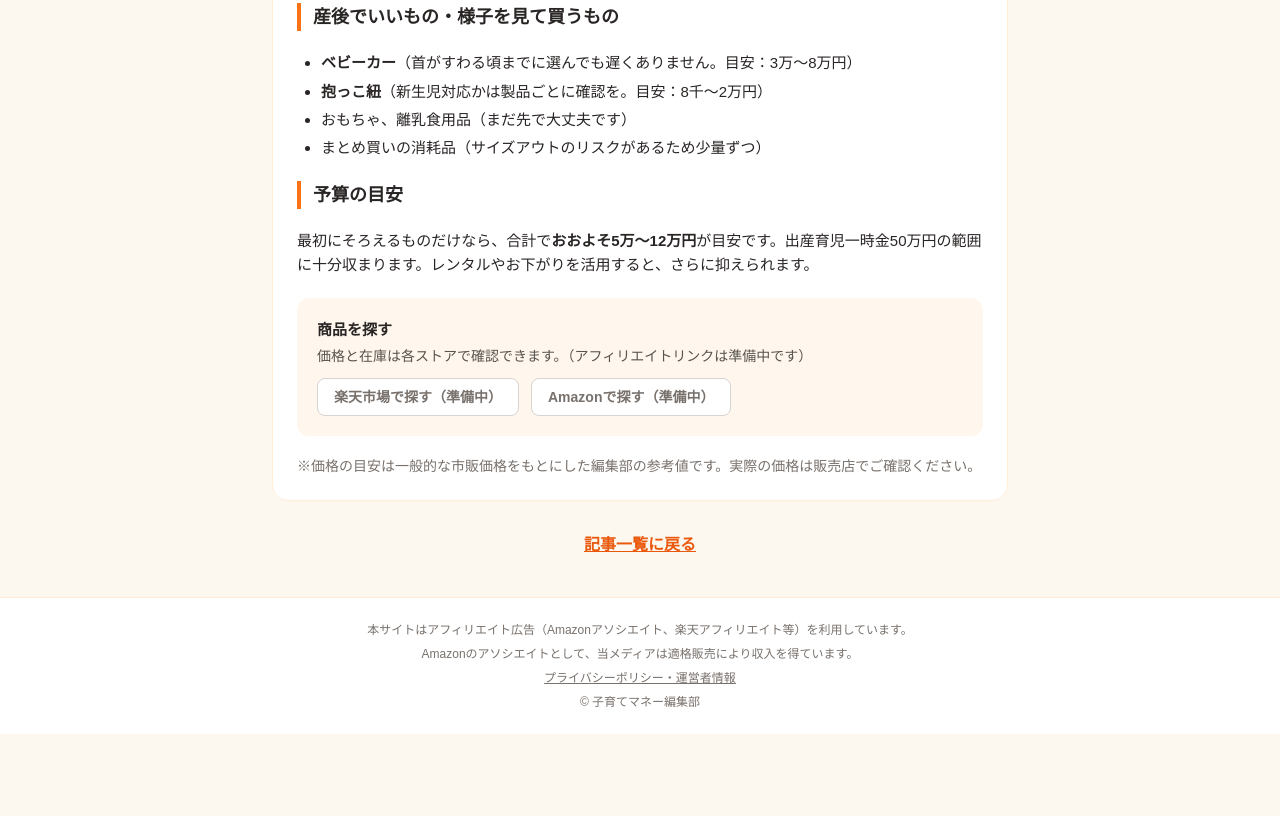
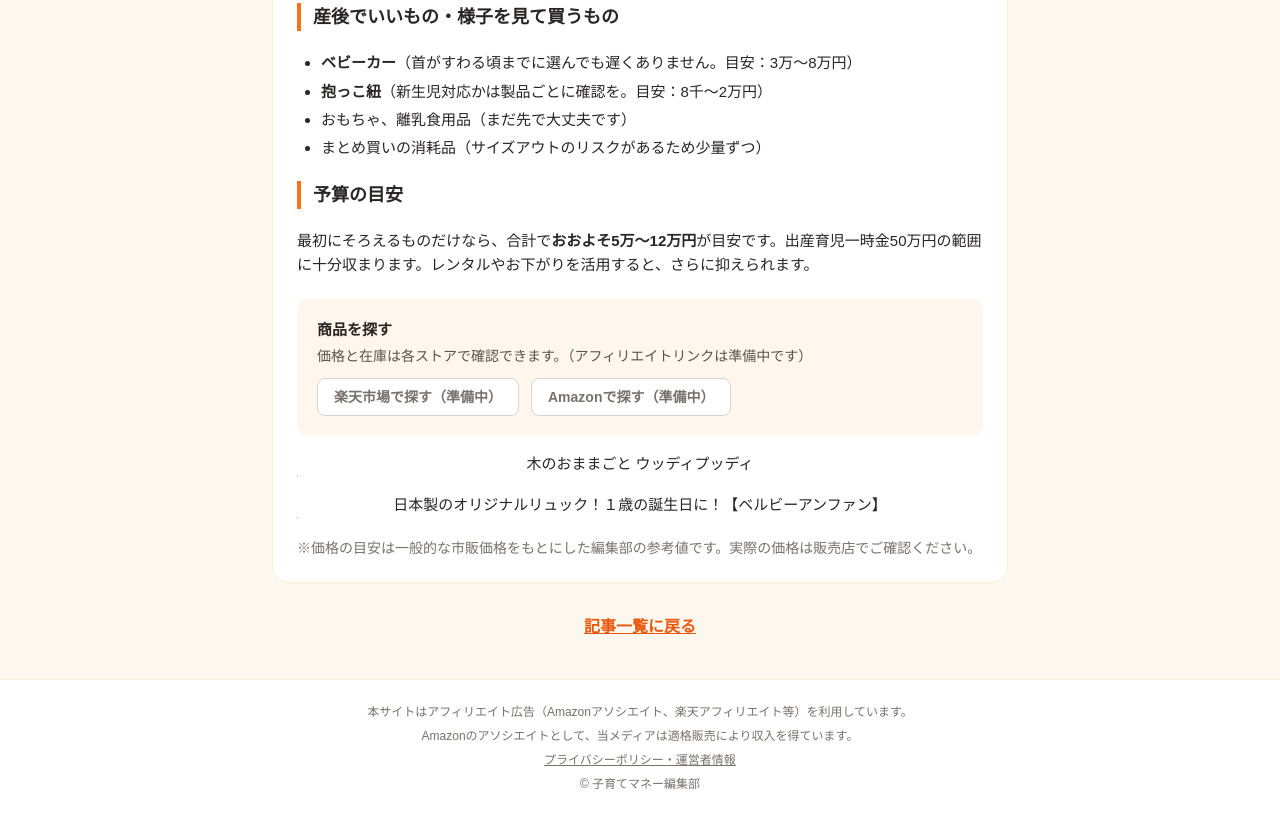
Before and after one commit to omni-labo/kosodate-navi, a plain HTML site: page junbi-list.html in a window 1280 px wide. Shown: the part 478-1294 px from the top of the page. Before the commit the page ends 1212 px from the top, so only its background shows below. Drawn offline with nearby package versions, Linux system fonts and the light colour scheme; grey boxes are pictures that could not be loaded.

Commit message:
出産準備リストに知育玩具のリンクを設置

```diff
--- a/junbi-list.html
+++ b/junbi-list.html
@@ -56,6 +56,9 @@
 </div>
 </div>
 
+<p style="text-align:center;margin:16px 0;"><a href="https://px.a8.net/svt/ejp?a8mat=4BGUDO+BVH9WA+5DZ2+5YJRM" rel="nofollow">木のおままごと ウッディプッディ</a><img border="0" width="1" height="1" src="https://www11.a8.net/0.gif?a8mat=4BGUDO+BVH9WA+5DZ2+5YJRM" alt=""></p>
+<p style="text-align:center;margin:16px 0;"><a href="https://px.a8.net/svt/ejp?a8mat=4BGUDO+BW2PI2+3SJA+TS3OI" rel="nofollow">日本製のオリジナルリュック！１歳の誕生日に！【ベルビーアンファン】</a><img border="0" width="1" height="1" src="https://www11.a8.net/0.gif?a8mat=4BGUDO+BW2PI2+3SJA+TS3OI" alt=""></p>
+
 <p class="text-sm text-stone-500">※価格の目安は一般的な市販価格をもとにした編集部の参考値です。実際の価格は販売店でご確認ください。</p>
 </div>
 
```
